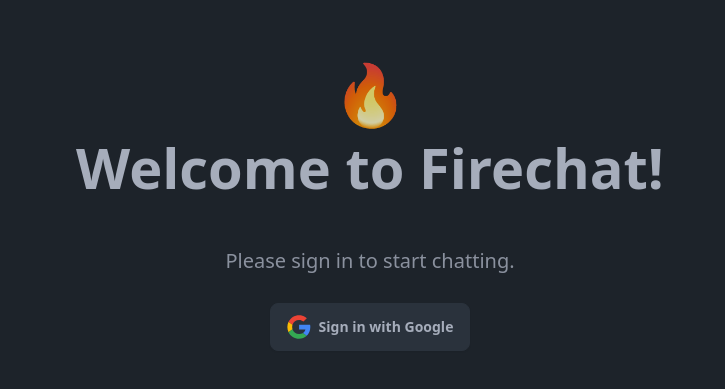
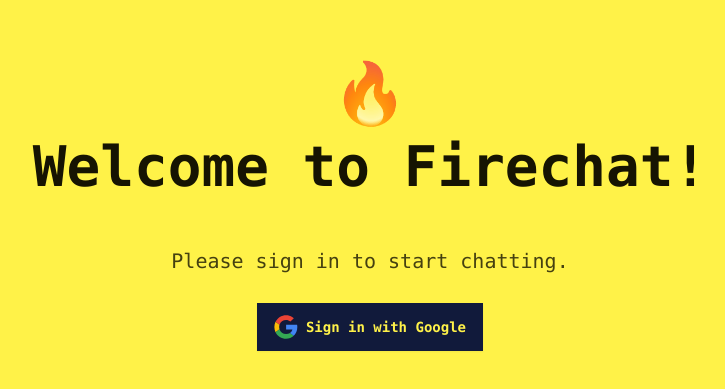
Before and after one commit to shredgell/firechat, a SvelteKit app: page /login in a window 1280 px wide. Shown: the part 193-582 px from the top of the page, without its empty margins (270-995 px from the left). Built offline with nearby package versions, Linux system fonts and the light colour scheme; no server answers.

Commit message:
updated theme, fixed layout

```diff
--- a/src/app.html
+++ b/src/app.html
@@ -1,5 +1,5 @@
 <!doctype html>
-<html lang="en" data-theme="dark">
+<html lang="en" data-theme="cyberpunk">
 	<head>
 		<meta charset="utf-8" />
 		<link rel="icon" href="%sveltekit.assets%/favicon.png" />
--- a/src/routes/+page.svelte
+++ b/src/routes/+page.svelte
@@ -21,7 +21,7 @@
 
 <!-- Optional: Add a loading indicator while waiting for authentication -->
 {#if !authInitialized}
-	<div class="flex h-screen items-center justify-center">
+	<div class="flex h-full items-center justify-center">
 		<span class="loading loading-spinner loading-lg"></span>
 	</div>
 {/if}
--- a/src/routes/login/+page.svelte
+++ b/src/routes/login/+page.svelte
@@ -12,7 +12,7 @@
 		{#await goto('/chat')}{/await}
 	{/if}
 {:else}
-	<div class="flex h-screen flex-col items-center justify-center p-4 text-center">
+	<div class="flex h-full flex-col items-center justify-center p-4 text-center">
 		<div class="prose lg:prose-xl">
 			<label class="swap swap-flip mb-4 text-6xl">
 				<!-- this hidden checkbox controls the state -->
```
